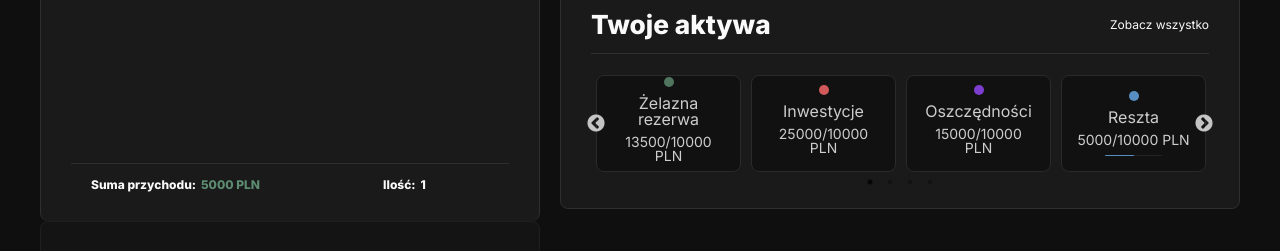
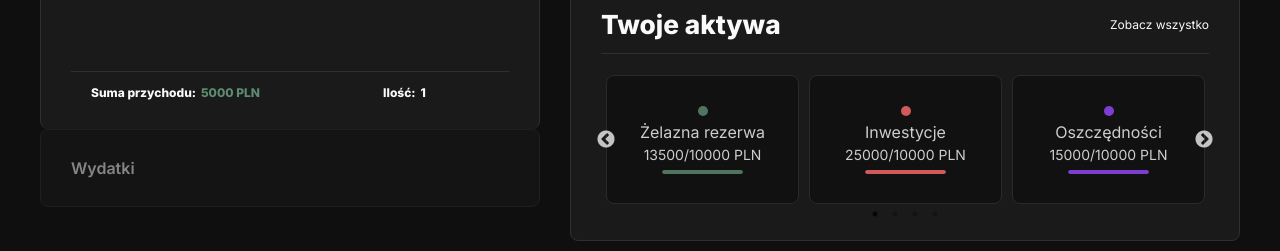
Before and after one commit to chudymikolaj/finance-app, a Next.js app: page /dashboard in a window 1280 px wide. Shown: the part 565-816 px from the top of the page. Built offline with nearby package versions, Linux system fonts and the light colour scheme; no server answers.

Commit message:
style: add some RWD before demo

```diff
--- a/app/dashboard/dashboard.styled.tsx
+++ b/app/dashboard/dashboard.styled.tsx
@@ -10,10 +10,12 @@ export const DashboardContainer = styled.div`
 	height: 100%;
 	display: grid;
 	grid-template-columns: 100%;
+	justify-content: center;
 	gap: 20px;
 
-	@media ${devices.lg} {
-		grid-template-columns: 1fr 1fr;
+	@media ${devices.md} {
+		grid-template-columns: 600px;
+		gap: 30px;
 	}
 
 	@media ${devices.xl} {
@@ -22,7 +24,6 @@ export const DashboardContainer = styled.div`
 
 	@media ${devices["2xl"]} {
 		grid-template-columns: 500px 1fr;
-		gap: 100px;
 	}
 `;
 
--- a/components/AssetManagement/index.tsx
+++ b/components/AssetManagement/index.tsx
@@ -108,13 +108,13 @@ const AssetManagementComponent = () => {
 		slidesToScroll: 1,
 		responsive: [
 			{
-				breakpoint: 1200,
+				breakpoint: 1400,
 				settings: {
-					slidesToShow: 4,
+					slidesToShow: 3,
 				},
 			},
 			{
-				breakpoint: 1024,
+				breakpoint: 768,
 				settings: {
 					slidesToShow: 2,
 				},
--- a/components/CashFlow/CashFlowList/CashFlowList.styled.tsx
+++ b/components/CashFlow/CashFlowList/CashFlowList.styled.tsx
@@ -1,6 +1,7 @@
 import styled from "styled-components";
 
 import { FlexColumn, ScrollBarColor } from "@/styles/mixins.styled";
+import { devices } from "@/styles/breakpoints";
 
 export const ListComponent = styled.div`
 	padding: 15px 0;
@@ -10,7 +11,12 @@ export const ListComponent = styled.div`
 
 export const List = styled.ul`
 	${FlexColumn}
-	height: 192px;
+	height: 100px;
+
+	@media ${devices["2xl"]} {
+		height: 204px;
+	}
+
 	gap: 6px;
 	overflow-y: auto;
 
--- a/components/CashFlow/CashFlowOnEmpty/CashFlowOnEmpty.styles.tsx
+++ b/components/CashFlow/CashFlowOnEmpty/CashFlowOnEmpty.styles.tsx
@@ -1,11 +1,17 @@
 import styled from "styled-components";
 
 import { FlexCenter } from "@/styles/mixins.styled";
+import { devices } from "@/styles/breakpoints";
 
 export const CashFlowStyledEmpty = styled.div`
 	${FlexCenter}
 
-	height: 224px;
+	height: 100px;
+
+	@media ${devices.xl} {
+		height: 236px;
+	}
+
 	padding: 0 0 15px;
 	border-top: 1px solid ${({ theme }) => theme.borderColor};
 	border-bottom: 1px solid ${({ theme }) => theme.borderColor};
--- a/components/Intro/IntroDashboard/IntroDashboard.styled.ts
+++ b/components/Intro/IntroDashboard/IntroDashboard.styled.ts
@@ -17,8 +17,14 @@ export const IntroDashboard = styled.div`
 
 	width: 100%;
 	padding: 40px 0;
+	margin: auto;
+
+	@media ${devices.md} {
+		width: 600px;
+	}
 
 	@media ${devices.xl} {
+		width: 100%;
 		padding: 80px 0 40px;
 	}
 `;
--- a/styles/globals.styled.tsx
+++ b/styles/globals.styled.tsx
@@ -51,10 +51,10 @@ export const GlobalStyle = createGlobalStyle`
 
     @media ${devices.md} {
       width: 100%;
+      padding: 0 5vh;
     }
 
     @media ${devices.xl} {
-      padding: 0 5vh;
       margin: 90px auto 30px;
     }
 
```
